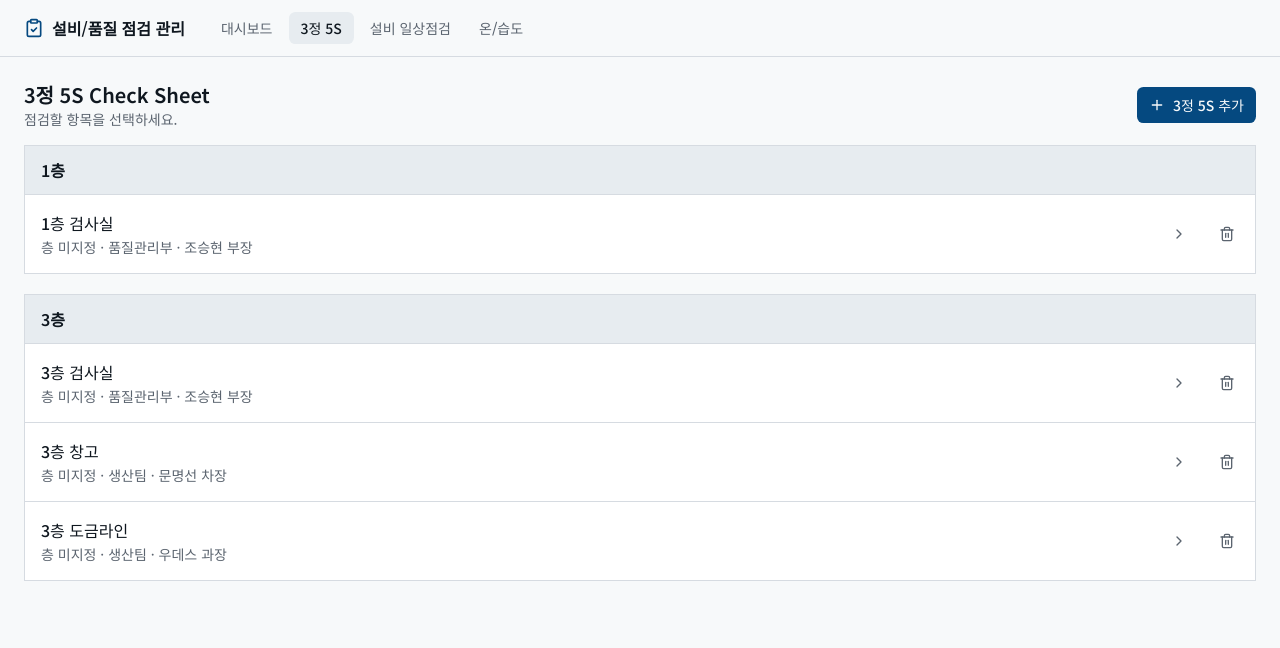
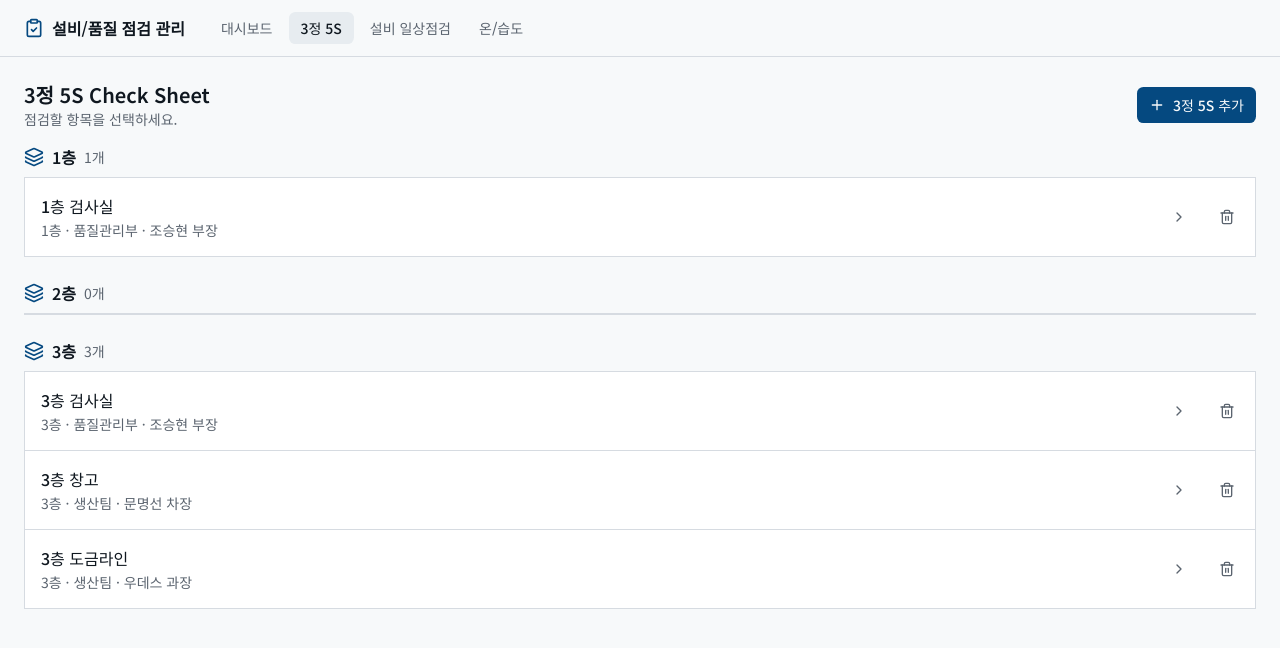
Before and after one commit to WO2IN/test, a Next.js app: page /checksheets/5s in a window 1280 px wide. Shown: the top 648 px of the page. Built offline with nearby package versions, Linux system fonts and the light colour scheme.

Commit message:
Unify 5S floor grouping design

```diff
--- a/app/checksheets/5s/page.tsx
+++ b/app/checksheets/5s/page.tsx
@@ -1,4 +1,4 @@
-import { WrenchIcon } from 'lucide-react'
+import { Layers3Icon, WrenchIcon } from 'lucide-react'
 import { getFiveSTargets, createFiveSTarget, deleteFiveSTarget } from '@/app/actions/five-s'
 import { SiteHeader } from '@/components/site-header'
 import { Empty, EmptyHeader, EmptyMedia, EmptyTitle, EmptyDescription, EmptyContent } from '@/components/ui/empty'
@@ -44,19 +44,28 @@ export default async function FiveSIndexPage() {
             </EmptyContent>
           </Empty>
         ) : (
-          <div className="flex flex-col gap-5">
-            {(['1층', '2층', '3층'] as const).map((floor) => {
-              const items = targetList.filter((item: any) => (item.floor || item.name.match(/([123]층)/)?.[1] || '1층') === floor)
-              if (items.length === 0) return null
-              return (
-                <section key={floor} className="overflow-hidden border border-border">
-                  <h2 className="border-b border-border bg-muted px-4 py-3 text-base font-semibold">{floor}</h2>
-                  <div className="flex flex-col divide-y divide-border">
-                    {items.map((item) => (
+          <div className="space-y-6">
+            {(() => {
+              const floors = new Map<string, typeof targetList>()
+              for (const item of targetList) {
+                const floor = item.floor?.replace('층', '') || item.name.match(/(\d+)층/)?.[1] || '미지정'
+                floors.set(floor, [...(floors.get(floor) ?? []), item])
+              }
+              const entries = ['1', '2', '3', ...floors.keys()].filter((floor, index, all) => all.indexOf(floor) === index)
+              return entries.map((floor) => (
+                <section key={floor} aria-labelledby={`five-s-floor-${floor}`}>
+                  <div className="mb-2 flex items-center gap-2">
+                    <Layers3Icon className="size-5 text-primary" aria-hidden="true" />
+                    <h2 id={`five-s-floor-${floor}`} className="font-semibold">{floor === '미지정' ? '층 미지정' : `${floor}층`}</h2>
+                    <span className="text-sm text-muted-foreground">{floors.get(floor)?.length ?? 0}개</span>
+                  </div>
+                  <div className="flex flex-col divide-y divide-border border border-border">
+                    {floors.get(floor)?.map((item) => (
                       <TargetListRow
                         key={item.id}
                         href={`/checksheets/5s/${item.id}`}
                         name={item.name}
+                        floor={item.floor || item.name.match(/(\d+)층/)?.[0]}
                         department={item.department}
                         manager={item.manager}
                         deleteTitle="이 항목을 삭제할까요?"
@@ -67,8 +76,8 @@ export default async function FiveSIndexPage() {
                     ))}
                   </div>
                 </section>
-              )
-            })}
+              ))
+            })()}
           </div>
         )}
       </main>
```
